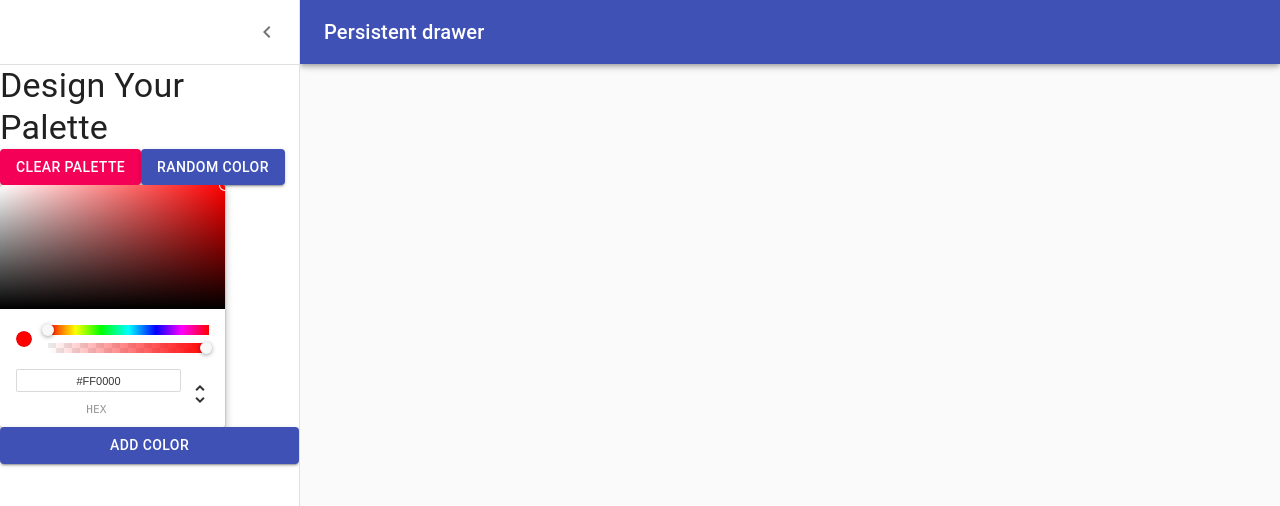
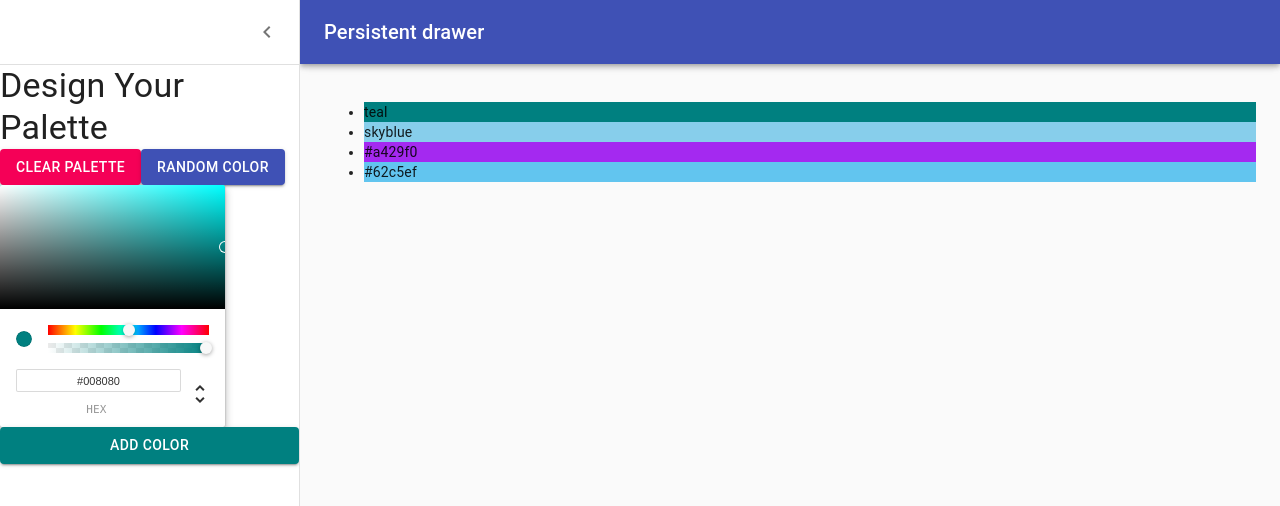
Before and after one commit to SantosBright/React-colors-app, a React (Create React App) app: page /palette/new in a window 1280 px wide. Shown: the top 506 px of the page. Built offline with nearby package versions, Linux system fonts and the light colour scheme.

Commit message:
connect ChromePicker to button

```diff
--- a/package.json
+++ b/package.json
@@ -9,6 +9,7 @@
     "axios": "^0.19.0",
     "chroma-js": "^2.1.0",
     "emoji-mart": "^2.11.2",
+    "material-ui-color-picker": "^3.4.0",
     "prop-types": "^15.7.2",
     "rc-slider": "^8.7.1",
     "react": "^16.10.2",
--- a/src/PaletteForm.js
+++ b/src/PaletteForm.js
@@ -17,6 +17,8 @@ import { Button } from '@material-ui/core';
 export default function PersistentDrawerLeft() {
   const classes = useStyles();
   const [open, setOpen] = React.useState(true);
+  const [currentColor, setCurrentColor] = React.useState("teal");
+  const [colors, setColors] = React.useState(["teal", "skyblue", "#a429f0", "#62c5ef"]);
 
   const handleDrawerOpen = () => {
     setOpen(true);
@@ -25,6 +27,14 @@ export default function PersistentDrawerLeft() {
   const handleDrawerClose = () => {
     setOpen(false);
   };
+
+  const handleColorChange = newColor => {
+    setCurrentColor(newColor.hex);
+  }
+
+  const addColor = () => {
+    setColors([...colors, currentColor]);
+  }
 
   return (
     <div className={classes.root}>
@@ -75,10 +85,15 @@ export default function PersistentDrawerLeft() {
             </Button>
         </div>
         <ChromePicker
-            color="red"
-            onChangeComplete={newColor => console.log(newColor)}
+            color={currentColor}
+            onChangeComplete={handleColorChange}
         />
-        <Button variant="contained" color="primary">
+        <Button
+          variant="contained"
+          color="primary"
+          style={{ backgroundColor: currentColor }}
+          onClick={addColor}
+        >
             Add Color
         </Button>
         </Drawer>
@@ -88,6 +103,11 @@ export default function PersistentDrawerLeft() {
             })}
         >
             <div className={classes.drawerHeader} />
+            <ul>
+              {colors.map(color => (
+                <li style={{backgroundColor: color }} >{color}</li>
+              ))}
+            </ul>
         </main>
     </div>
   );
```
Also changed, not shown: 1 other file (tests, documents, lock files or other folders).
